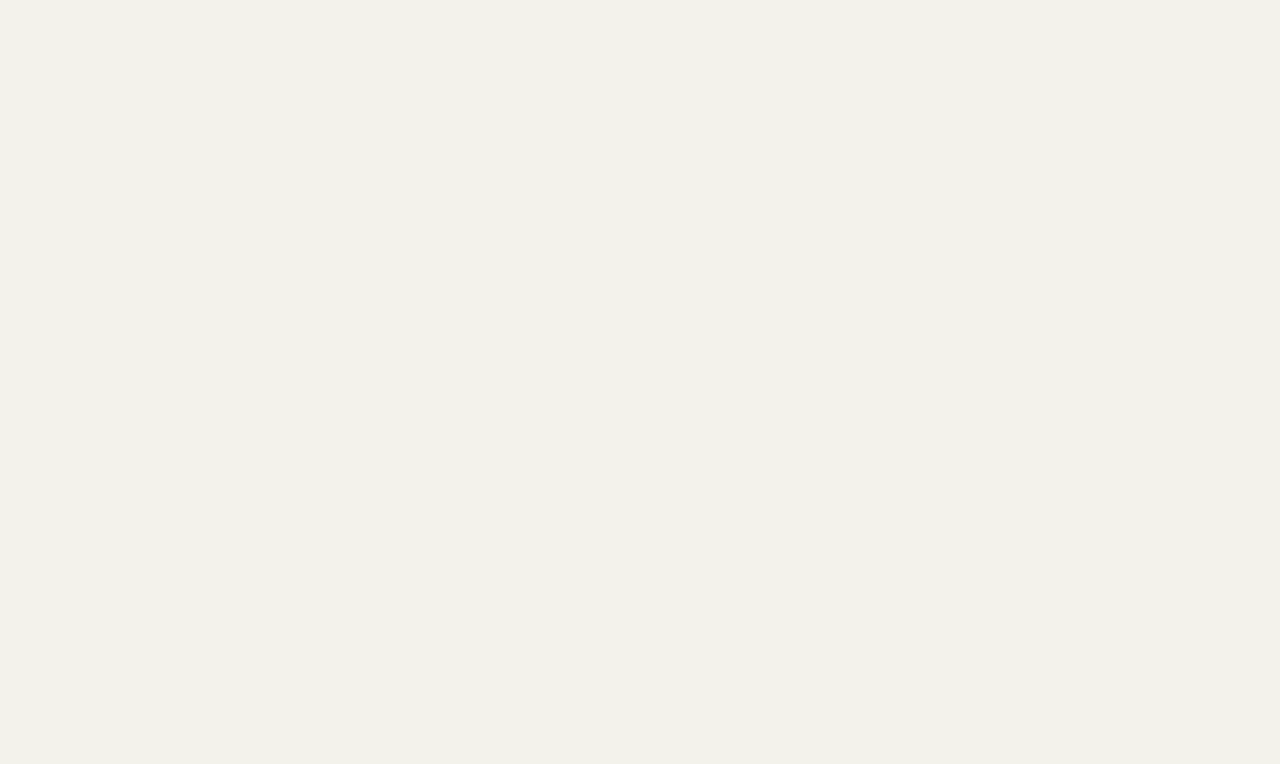
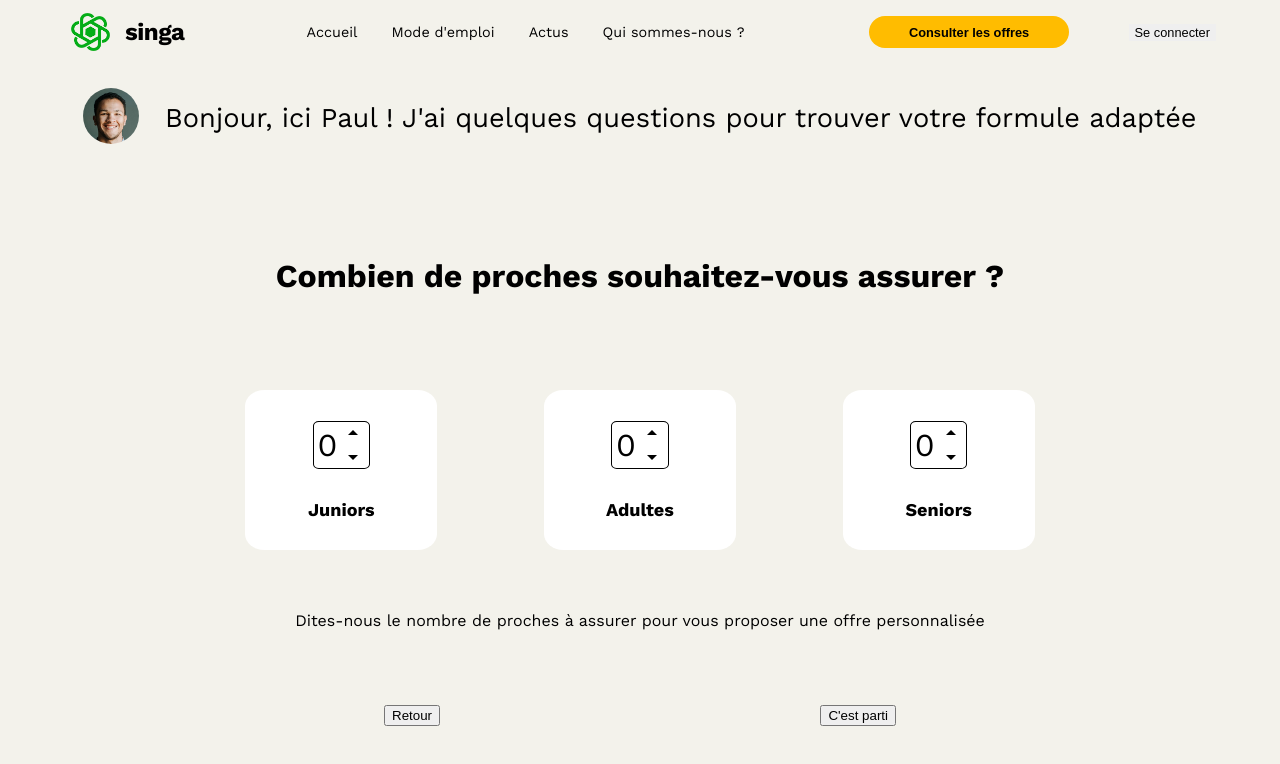
Before and after one commit to WildCodeSchool/paris-0921-project3-my-singa-assurance, a React (Vite) app: page /offer/offer in a window 1280 px wide. Before the commit this address had no page. Shown: the top 764 px of the page. Built offline with nearby package versions, Linux system fonts and the light colour scheme.

Commit message:
Routes nesting OK + modified navigate in Header and HomePagePresentation

```diff
--- a/src/App.jsx
+++ b/src/App.jsx
@@ -3,6 +3,7 @@ import { Routes, Route } from 'react-router-dom';
 
 import Homepage from './components/Homepage';
 import LoginPage from './components/LoginPage';
+import OfferPage from './components/OfferPage';
 import Offer from './components/Offer';
 import OfferRate from './components/OfferRate';
 import ActusPage from './components/ActusPage';
@@ -22,13 +23,15 @@ function App() {
         <Route path="/actus" element={<ActusPage />} />
         <Route path="/login" element={<LoginPage />} />
         <Route path="/createaccount" element={<FormSignUp />} />
-        <Route path="/offer" element={<Offer />} />
-        <Route path="/rates" element={<OfferRate />} />
+        <Route path="/offer" element={<OfferPage />}>
+          <Route path="offer" element={<Offer />} />
+          <Route path="recipientLocation" element={<RecipientLocation />} />
+          <Route path="rates" element={<OfferRate />} />
+        </Route>
         <Route path="/subscribers" element={<SubscriberPage />}>
           <Route path="welcome" element={<SubscriberWelcomePage />} />
           <Route path="recipients" element={<SubscriberHasRecipients />} />
         </Route>
-        <Route path="/recipientLocation" element={<RecipientLocation />} />
       </Routes>
     </>
   );
--- a/src/components/Header.jsx
+++ b/src/components/Header.jsx
@@ -16,7 +16,7 @@ function Header() {
   }
 
   function GoOffer() {
-    navigate('/offer');
+    navigate('/offer/offer');
   }
 
   function GoActus() {
--- a/src/components/HomepagePresentation.jsx
+++ b/src/components/HomepagePresentation.jsx
@@ -8,7 +8,7 @@ function HomepagePresentation() {
   const navigate = useNavigate();
 
   function GoOffer() {
-    navigate('/offer');
+    navigate('/offer/offer');
   }
 
   return (
--- /dev/null
+++ b/src/components/OfferPage.jsx
@@ -0,0 +1,15 @@
+import React from 'react';
+import { Outlet } from 'react-router-dom';
+
+import Header from './Header';
+
+function OfferPage() {
+  return (
+    <>
+      <Header />
+      <Outlet />
+    </>
+  );
+}
+
+export default OfferPage;
```
